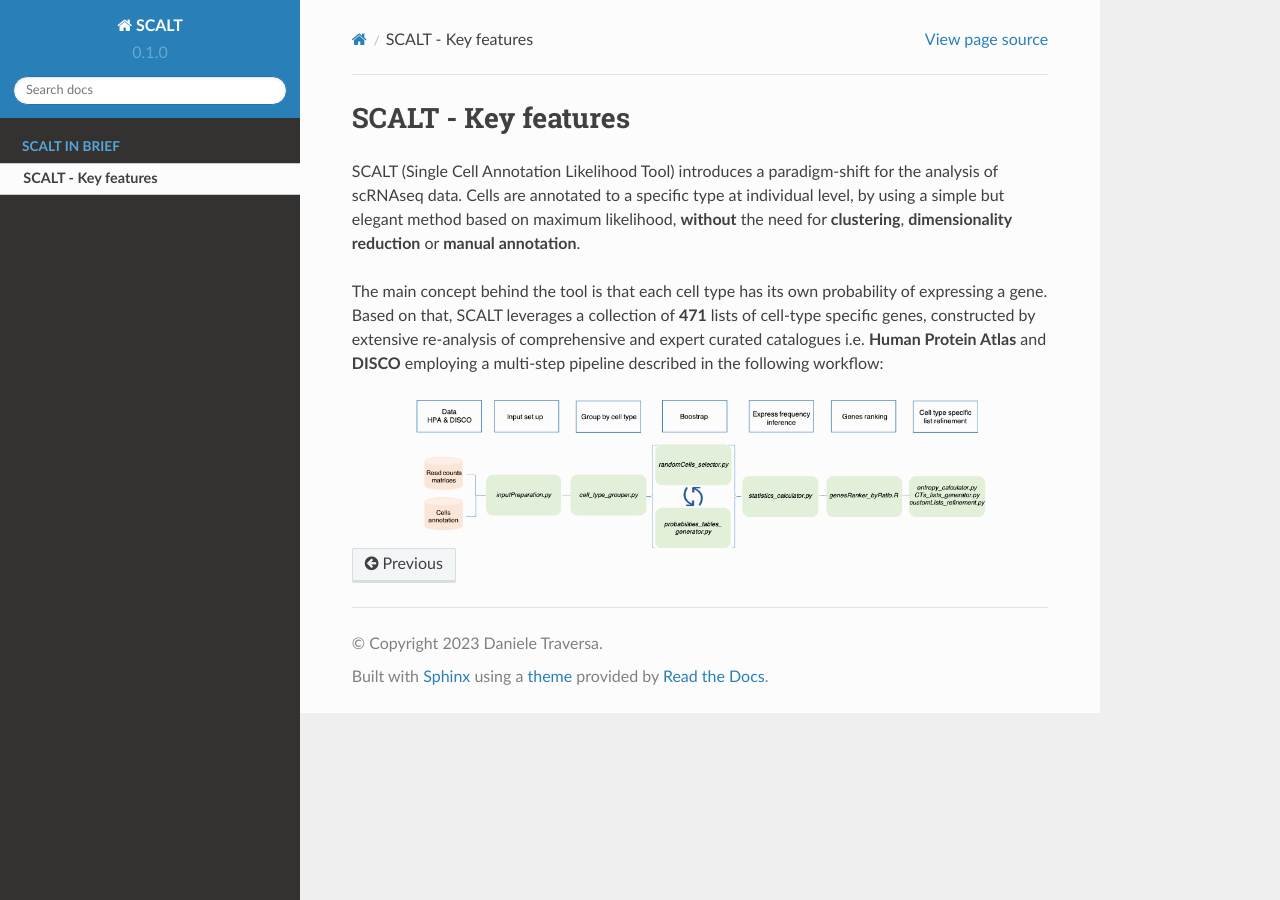
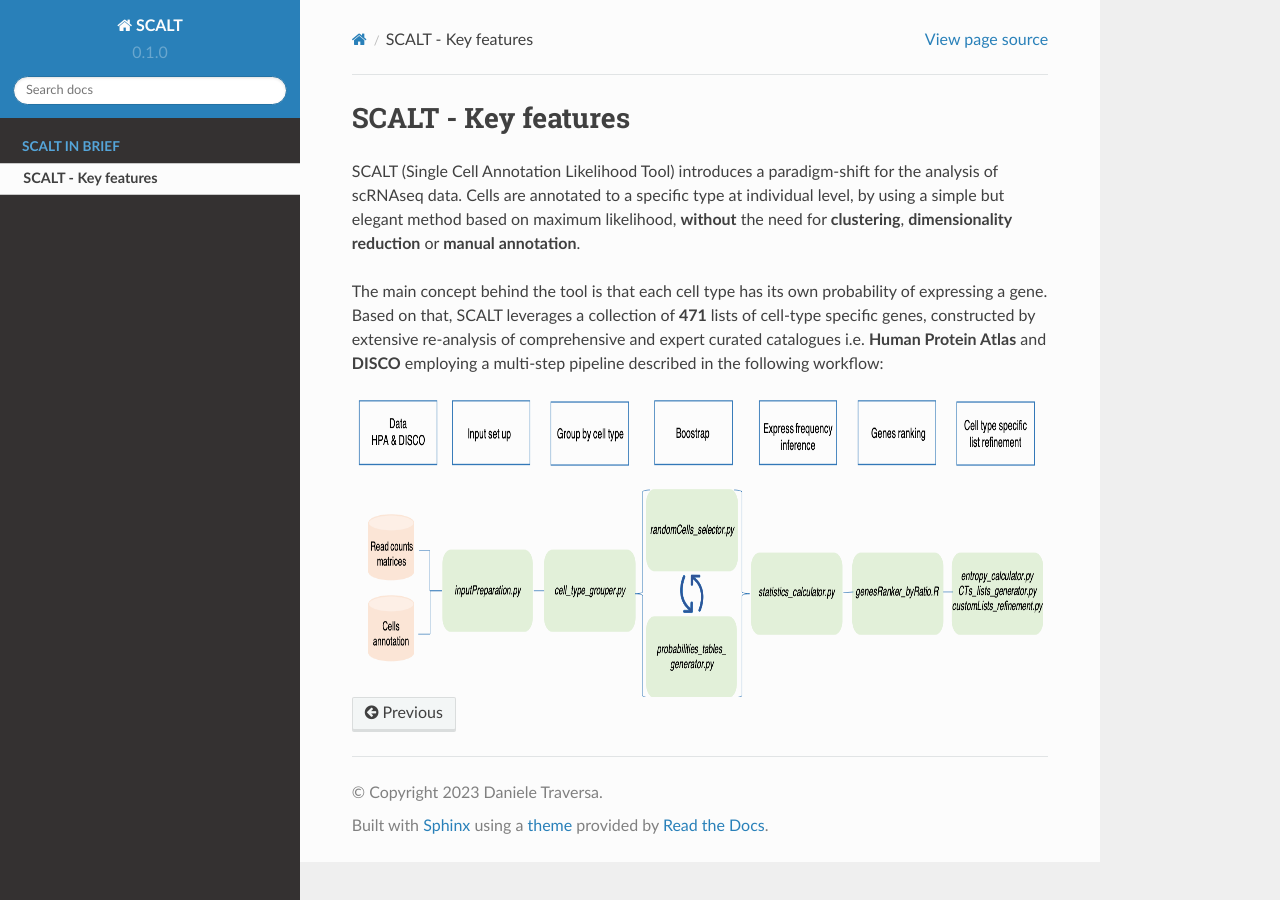
Before and after one commit to danitrave/CapitalCitiesGame, a Sphinx documentation site: the page built from docs/source/intro.rst, in a window 1280 px wide. Built offline with Sphinx 7.4.7 and the Read the Docs theme 2.0.0, drawn with Linux system fonts in a browser that asks for light colours.

Commit message:
Update intro.rst

```diff
--- a/docs/source/intro.rst
+++ b/docs/source/intro.rst
@@ -7,4 +7,4 @@ The main concept behind the tool is that each cell type has its own probability
 
 .. figure:: pictures/scalt_cts_workflow.png
    :align: center
-   :scale: 30%
+   :scale: 60%
```
